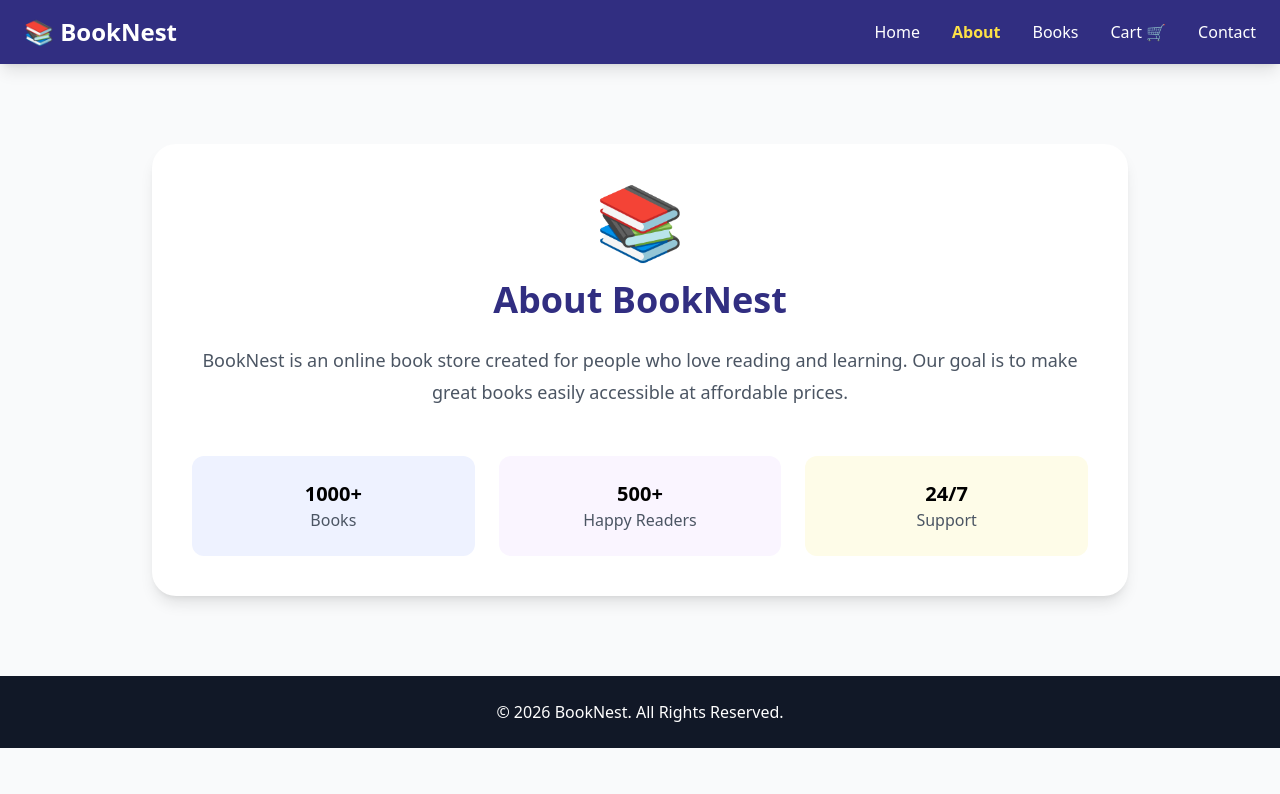
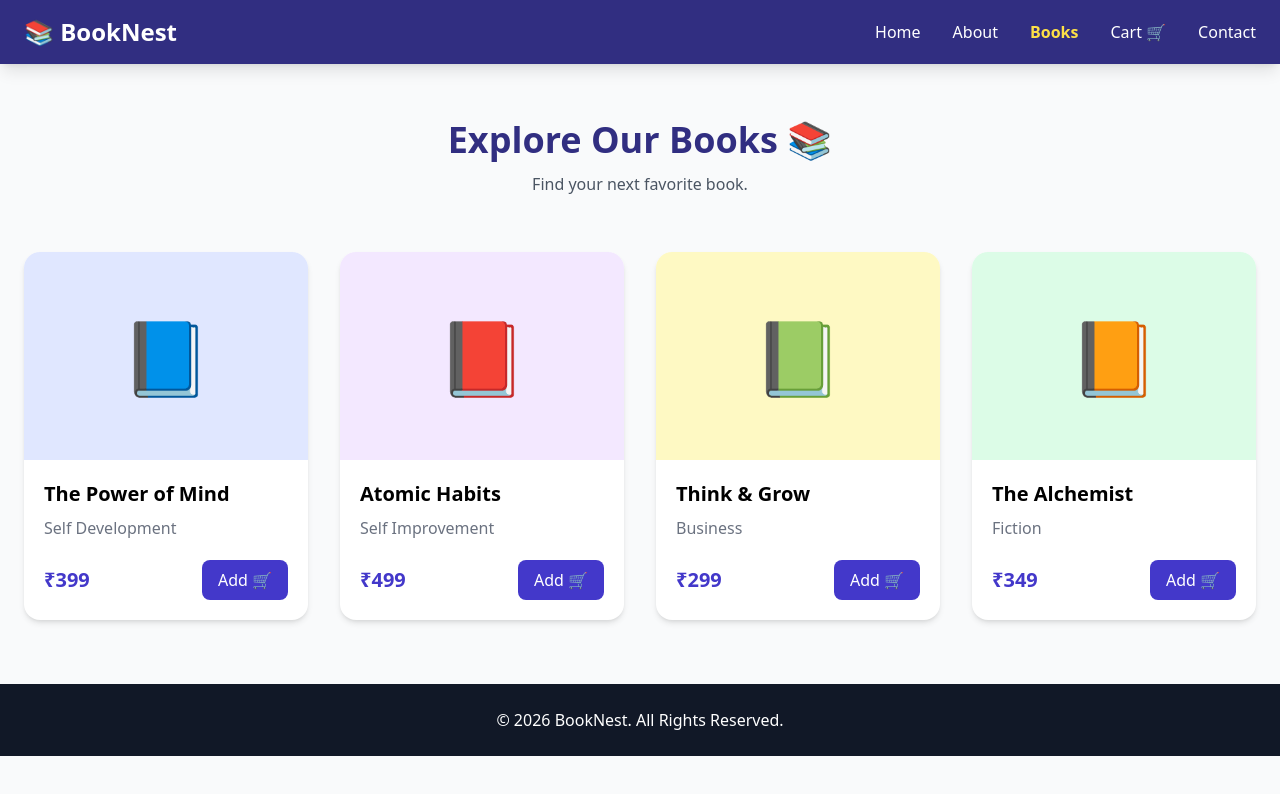
Before and after one commit to aniketkarhale07/online-book-store, a plain HTML site: page books.html in a window 1280 px wide. Drawn offline with nearby package versions, Linux system fonts and the light colour scheme.

Commit message:
Update books.html

```diff
--- a/books.html
+++ b/books.html
@@ -3,13 +3,14 @@
 <head>
   <meta charset="UTF-8">
   <meta name="viewport" content="width=device-width, initial-scale=1.0">
-  <title>About Page | BookNest</title>
+  <title>Books | BookNest</title>
 
   <script src="https://cdn.tailwindcss.com"></script>
 </head>
 
 <body class="bg-gray-50">
 
+  <!-- Navbar -->
   <nav class="bg-indigo-900 text-white shadow-lg">
     <div class="max-w-7xl mx-auto px-6 py-4 flex justify-between items-center">
 
@@ -17,8 +18,8 @@
 
       <div class="hidden md:flex gap-8">
         <a href="index.html" class="hover:text-yellow-300">Home</a>
-        <a href="about.html" class="text-yellow-300 font-bold">About</a>
-        <a href="books.html" class="hover:text-yellow-300">Books</a>
+        <a href="about.html" class="hover:text-yellow-300">About</a>
+        <a href="books.html" class="text-yellow-300 font-bold">Books</a>
         <a href="cart.html" class="hover:text-yellow-300">Cart 🛒</a>
         <a href="contact.html" class="hover:text-yellow-300">Contact</a>
       </div>
@@ -26,39 +27,104 @@
     </div>
   </nav>
 
-  <section class="max-w-5xl mx-auto px-6 py-20">
+  <!-- Heading -->
+  <section class="text-center py-14">
+    <h1 class="text-4xl font-extrabold text-indigo-900">
+      Explore Our Books 📚
+    </h1>
 
-    <div class="bg-white rounded-3xl shadow-lg p-10 text-center">
+    <p class="text-gray-600 mt-3">
+      Find your next favorite book.
+    </p>
+  </section>
 
-      <div class="text-7xl mb-6">📚</div>
+  <!-- Books -->
+  <section class="max-w-7xl mx-auto px-6 pb-16">
 
-      <h1 class="text-4xl font-extrabold text-indigo-900 mb-6">
-        About BookNest
-      </h1>
+    <div class="grid sm:grid-cols-2 lg:grid-cols-4 gap-8">
 
-      <p class="text-gray-600 text-lg leading-8">
-        BookNest is an online book store created for people who love
-        reading and learning. Our goal is to make great books easily
-        accessible at affordable prices.
-      </p>
-
-      <div class="grid md:grid-cols-3 gap-6 mt-12">
-
-        <div class="bg-indigo-50 p-6 rounded-xl">
-          <h3 class="font-bold text-xl">1000+</h3>
-          <p class="text-gray-600">Books</p>
+      <!-- Book 1 -->
+      <div class="bg-white rounded-2xl shadow-md overflow-hidden hover:-translate-y-2 transition">
+        <div class="h-52 bg-indigo-100 flex items-center justify-center text-7xl">
+          📘
         </div>
 
-        <div class="bg-purple-50 p-6 rounded-xl">
-          <h3 class="font-bold text-xl">500+</h3>
-          <p class="text-gray-600">Happy Readers</p>
+        <div class="p-5">
+          <h2 class="text-xl font-bold">The Power of Mind</h2>
+          <p class="text-gray-500 mt-2">Self Development</p>
+
+          <div class="flex justify-between items-center mt-5">
+            <span class="text-xl font-bold text-indigo-700">₹399</span>
+
+            <button class="bg-indigo-700 text-white px-4 py-2 rounded-lg
+                           hover:bg-indigo-800">
+              Add 🛒
+            </button>
+          </div>
+        </div>
+      </div>
+
+      <!-- Book 2 -->
+      <div class="bg-white rounded-2xl shadow-md overflow-hidden hover:-translate-y-2 transition">
+        <div class="h-52 bg-purple-100 flex items-center justify-center text-7xl">
+          📕
         </div>
 
-        <div class="bg-yellow-50 p-6 rounded-xl">
-          <h3 class="font-bold text-xl">24/7</h3>
-          <p class="text-gray-600">Support</p>
+        <div class="p-5">
+          <h2 class="text-xl font-bold">Atomic Habits</h2>
+          <p class="text-gray-500 mt-2">Self Improvement</p>
+
+          <div class="flex justify-between items-center mt-5">
+            <span class="text-xl font-bold text-indigo-700">₹499</span>
+
+            <button class="bg-indigo-700 text-white px-4 py-2 rounded-lg
+                           hover:bg-indigo-800">
+              Add 🛒
+            </button>
+          </div>
+        </div>
+      </div>
+
+      <!-- Book 3 -->
+      <div class="bg-white rounded-2xl shadow-md overflow-hidden hover:-translate-y-2 transition">
+        <div class="h-52 bg-yellow-100 flex items-center justify-center text-7xl">
+          📗
         </div>
 
+        <div class="p-5">
+          <h2 class="text-xl font-bold">Think & Grow</h2>
+          <p class="text-gray-500 mt-2">Business</p>
+
+          <div class="flex justify-between items-center mt-5">
+            <span class="text-xl font-bold text-indigo-700">₹299</span>
+
+            <button class="bg-indigo-700 text-white px-4 py-2 rounded-lg
+                           hover:bg-indigo-800">
+              Add 🛒
+            </button>
+          </div>
+        </div>
+      </div>
+
+      <!-- Book 4 -->
+      <div class="bg-white rounded-2xl shadow-md overflow-hidden hover:-translate-y-2 transition">
+        <div class="h-52 bg-green-100 flex items-center justify-center text-7xl">
+          📙
+        </div>
+
+        <div class="p-5">
+          <h2 class="text-xl font-bold">The Alchemist</h2>
+          <p class="text-gray-500 mt-2">Fiction</p>
+
+          <div class="flex justify-between items-center mt-5">
+            <span class="text-xl font-bold text-indigo-700">₹349</span>
+
+            <button class="bg-indigo-700 text-white px-4 py-2 rounded-lg
+                           hover:bg-indigo-800">
+              Add 🛒
+            </button>
+          </div>
+        </div>
       </div>
 
     </div>
```
